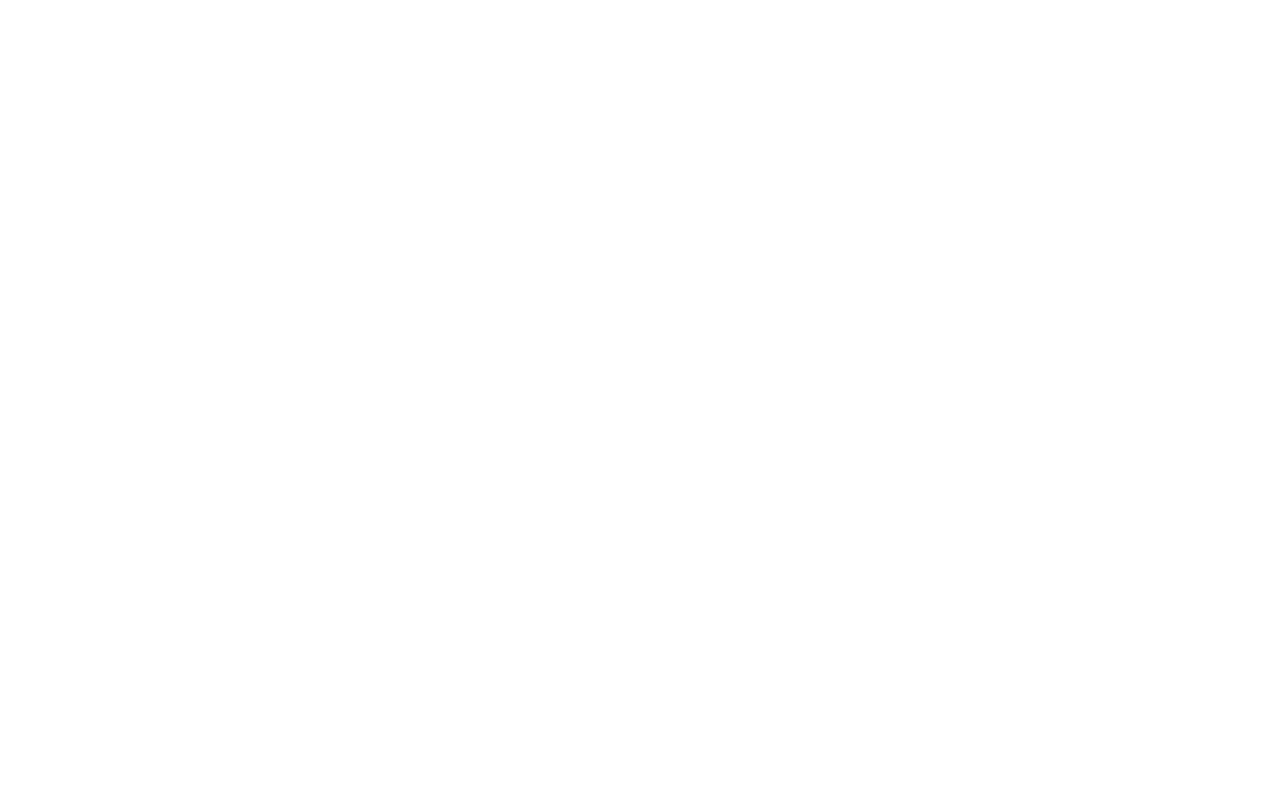
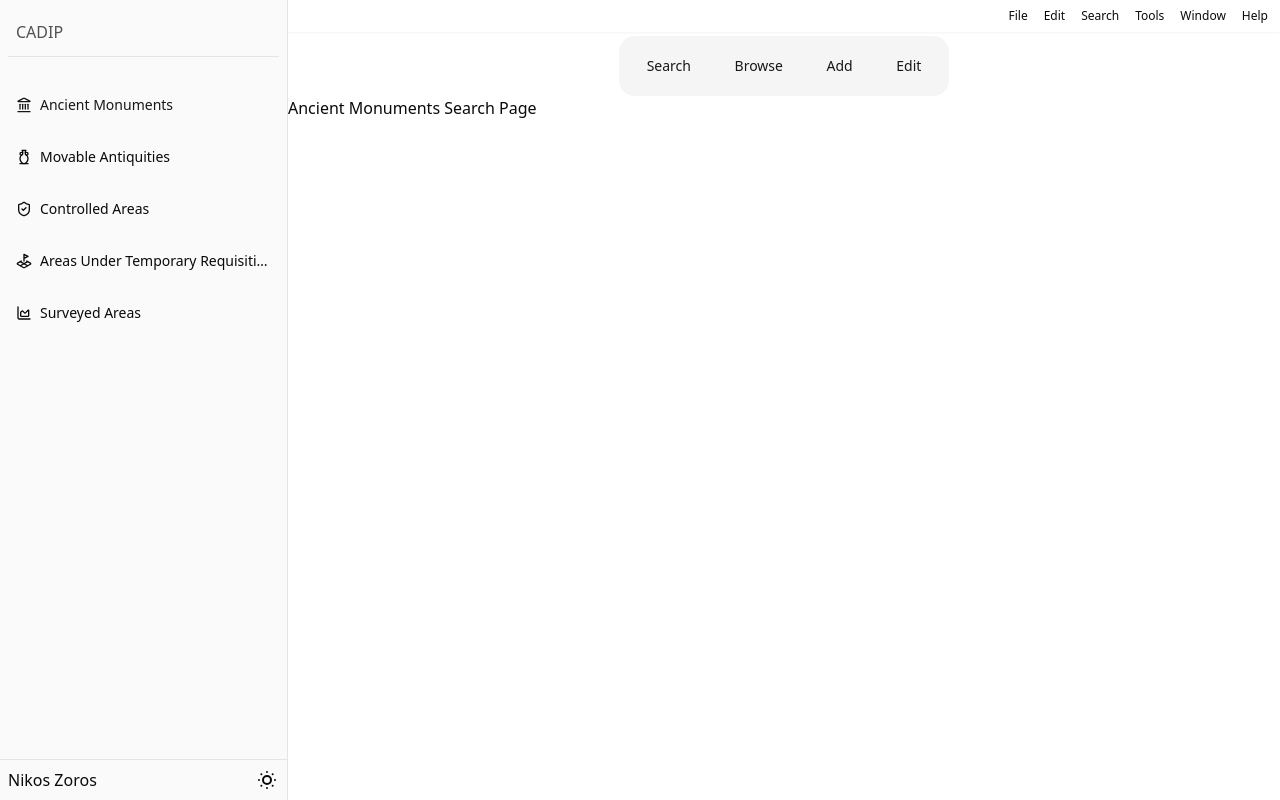
Before and after one commit to NikosZoros3533/CADIP, a React (Vite) app: page /ancient-monuments/search in a window 1280 px wide. Before the commit this address had no page. Built offline with nearby package versions, Linux system fonts and the light colour scheme.

Commit message:
feat: restructure Ancient Monuments routes and components for improved organization and navigation

```diff
--- a/src/App.jsx
+++ b/src/App.jsx
@@ -1,26 +1,41 @@
 import { ThemeProvider } from "./components/theme-provider";
 import { Routes, Route } from "react-router-dom";
 import MainLayout from "@/layouts/MainLayout";
-
-import AncientMonuments from "@/pages/AncientMonuments";
+import AncientMonuments from "@/pages/AncientMonuments/Main";
 import MovableAntiquities from "@/pages/MovableAntiquities";
 import Main from "./pages/Main";
 import ControlledAreas from "./pages/ControlledAreas";
 import AreasUnderReq from "./pages/AreasUnderReq";
 import SurveyedAreas from "./pages/SurveyedAreas";
-
+import AncientMonumentsEditAll from "./pages/AncientMonuments/EditAll";
+import PagesLayout from "./layouts/PagesLayout";
+import AncientMonumentsAdd from "./pages/AncientMonuments/Add";
+import AncientMonumentsSearch from "./pages/AncientMonuments/Search";
 
 function App() {
   return (
     <ThemeProvider defaultTheme="system" storageKey="vite-ui-theme">
       <Routes>
         <Route path="/" element={<MainLayout />}>
-          <Route path="" element={<Main />} />
-          <Route path="ancient-monuments" element={<AncientMonuments />} />
-          <Route path="movable-antiquities" element={< MovableAntiquities/>} />
-          <Route path="controlled-areas" element={<ControlledAreas />} />
-          <Route path="areas-under-temp-requisition" element={<AreasUnderReq />} />
-          <Route path="surveyed-areas" element={<SurveyedAreas />} />
+          <Route index element={<Main />} />
+          <Route element={<PagesLayout />}>
+            <Route path="ancient-monuments">
+              <Route index element={<AncientMonuments />} />
+              <Route path="edit" element={<AncientMonumentsEditAll />} />
+              <Route path="add" element={<AncientMonumentsAdd />} />
+              <Route path="search" element={<AncientMonumentsSearch />} />
+            </Route>
+            <Route
+              path="movable-antiquities"
+              element={<MovableAntiquities />}
+            />
+            <Route path="controlled-areas" element={<ControlledAreas />} />
+            <Route
+              path="areas-under-temp-requisition"
+              element={<AreasUnderReq />}
+            />
+            <Route path="surveyed-areas" element={<SurveyedAreas />} />
+          </Route>
         </Route>
       </Routes>
     </ThemeProvider>
--- a/src/components/app-menubar.jsx
+++ b/src/components/app-menubar.jsx
@@ -16,17 +16,13 @@ import {
   BookType,
   BookOpen,
   MapPin,
-  Landmark,
-  Amphora,
-  LandPlot,
-  ChartArea,
-  ShieldCheck,
   RefreshCw,
   CloudCheck,
   File,
   BookText,
 } from "lucide-react";
 import { SidebarTrigger } from "./ui/sidebar";
+import { entities } from "@/lib/entities";
 
 export default function AppMenubar() {
   return (
@@ -79,26 +75,9 @@ export default function AppMenubar() {
         <MenubarMenu>
           <MenubarTrigger>Search</MenubarTrigger>
           <MenubarContent>
-            <MenubarItem>
-              Ancients Monuments
-              <Landmark />
-            </MenubarItem>
-            <MenubarItem>
-              Movable Antiquities
-              <Amphora />
-            </MenubarItem>
-            <MenubarItem>
-              Controlled Areas
-              <ShieldCheck />
-            </MenubarItem>
-            <MenubarItem>
-              Areas Under Temporary Requisition
-              <LandPlot />
-            </MenubarItem>
-            <MenubarItem>
-              Surveyed Areas
-              <ChartArea />
-            </MenubarItem>
+            {entities.map((entity) => (
+              <MenubarItem key={entity.title} className="flex items-center">{entity.title}<entity.icon/></MenubarItem>)
+            )}
           </MenubarContent>
         </MenubarMenu>
         <MenubarMenu>
--- a/src/components/app-sidebar.jsx
+++ b/src/components/app-sidebar.jsx
@@ -1,13 +1,6 @@
 import { Link, useLocation } from "react-router-dom";
 
-import {
-  Landmark,
-  Amphora,
-  LandPlot,
-  ChartArea,
-  ShieldCheck,
-  X,
-} from "lucide-react";
+import { X } from "lucide-react";
 
 import {
   Sidebar,
@@ -23,34 +16,8 @@ import {
 } from "./ui/sidebar";
 import ThemeSwitch from "./theme-switcher";
 import { Button } from "./ui/button";
+import { entities as items } from "../lib/entities";
 
-const items = [
-  {
-    title: "Ancient Monuments",
-    url: "/ancient-monuments",
-    icon: Landmark,
-  },
-  {
-    title: "Movable Antiquities",
-    url: "/movable-antiquities",
-    icon: Amphora,
-  },
-  {
-    title: "Controlled Areas",
-    url: "/controlled-areas",
-    icon: ShieldCheck,
-  },
-  {
-    title: "Areas Under Temporary Requisition",
-    url: "/areas-under-temp-requisition",
-    icon: LandPlot,
-  },
-  {
-    title: "Surveyed Areas",
-    url: "/surveyed-areas",
-    icon: ChartArea,
-  },
-];
 export default function AppSidebar() {
   const { isMobile, toggleSidebar } = useSidebar();
 
@@ -61,7 +28,14 @@ export default function AppSidebar() {
       <SidebarContent>
         <SidebarGroup>
           <SidebarGroupLabel className="text-base mb-6 py-6 border-b rounded-none flex items-center justify-between">
-            <Link to="/" className={location.pathname === "/" ? "font-bold text-primary" : ""} >CADIP</Link>
+            <Link
+              to="/"
+              className={
+                location.pathname === "/" ? "font-bold text-primary" : ""
+              }
+            >
+              CADIP
+            </Link>
             {isMobile && (
               <Button
                 variant="primary"
@@ -79,7 +53,7 @@ export default function AppSidebar() {
                 <SidebarMenuItem key={item.title} className="py-2">
                   <SidebarMenuButton
                     asChild
-                    isActive={location.pathname === item.url}
+                    isActive={location.pathname.includes(item.url)}
                     onClick={() => {
                       if (isMobile) {
                         toggleSidebar();
--- /dev/null
+++ b/src/layouts/PagesLayout.jsx
@@ -0,0 +1,23 @@
+import { Button } from "@/components/ui/button";
+import { Link, Outlet, useLocation} from "react-router-dom";
+
+export default function PagesLayout() {
+    const location= useLocation();
+    function getParentRoute() {
+        const segments = location.pathname.replace(/^\/+/, "").split("/");
+        return segments.length > 0 ? `/${segments[0]}` : "/";
+    }
+    const parentRoute = getParentRoute();
+  return (
+    <>
+      <div className="flex flex-wrap justify-between p-3 text-lg w-1/3 justify-self-center bg-muted rounded-2xl mt-1">
+          <Button variant="link" asChild><Link to={`${parentRoute}/search`}>Search</Link></Button>
+          <Button variant="link"><Link to={`${parentRoute}`}>Browse</Link></Button>
+          <Button variant="link"><Link to={`${parentRoute}/add`}>Add</Link></Button>
+          <Button variant="link"><Link to={`${parentRoute}/edit`}>Edit</Link></Button>
+
+      </div>
+      <Outlet />
+    </>
+  );
+}
--- /dev/null
+++ b/src/lib/entities.js
@@ -0,0 +1,46 @@
+import {
+  Landmark,
+  Amphora,
+  LandPlot,
+  ChartArea,
+  ShieldCheck,
+} from "lucide-react";
+
+export const entities = [
+  {
+    title: "Ancient Monuments",
+    url: "/ancient-monuments",
+    editUrl: "/ancient-monuments/edit",
+    icon: Landmark,
+    description: "Search for ancient monuments in the system.",
+  },
+  {
+    title: "Movable Antiquities",
+    url: "/movable-antiquities",
+    editUrl: "/movable-antiquities/edit",
+    icon: Amphora,
+    description: "Search for movable antiquities in the system.",
+  },
+  {
+    title: "Controlled Areas",
+    url: "/controlled-areas",
+    editUrl: "/controlled-areas/edit",
+    icon: ShieldCheck,
+    description: "Search for controlled areas in the system.",
+  },
+  {
+    title: "Areas Under Temporary Requisition",
+    url: "/areas-under-temp-requisition",
+    editUrl: "/areas-under-temp-requisition/edit",
+    icon: LandPlot,
+    description: "Search for areas under temporary requisition in the system.",
+  },
+  {
+    title: "Surveyed Areas",
+    url: "/surveyed-areas",
+    editUrl: "/surveyed-areas/edit",
+    icon: ChartArea,
+    description: "Search for surveyed areas in the system.",
+  },
+
+];
--- a/src/pages/AncientMonuments.jsx
+++ /dev/null
@@ -1,7 +0,0 @@
-import React from 'react'
-
-export default function AncientMonuments() {
-  return (
-    <div className="p-4 text-lg">This is Ancient Monuments</div>
-  )
-}
--- /dev/null
+++ b/src/pages/AncientMonuments/Add.jsx
@@ -0,0 +1,7 @@
+import React from 'react'
+
+export default function AncientMonumentsAdd() {
+  return (
+    <div>Add an Ancient Monument</div>
+  )
+}
--- /dev/null
+++ b/src/pages/AncientMonuments/EditAll.jsx
@@ -0,0 +1,7 @@
+import React from 'react'
+
+export default function AncientMonumentsEditAll() {
+  return (
+    <div>Ancient Monuments Edit All page</div>
+  )
+}
--- /dev/null
+++ b/src/pages/AncientMonuments/Main.jsx
@@ -0,0 +1,5 @@
+import React from "react";
+
+export default function AncientMonuments() {
+  return <div className="p-4 text-lg">This is Ancient Monuments Home</div>;
+}
--- /dev/null
+++ b/src/pages/AncientMonuments/Search.jsx
@@ -0,0 +1,7 @@
+import React from 'react'
+
+export default function AncientMonumentsSearch() {
+  return (
+    <div>Ancient Monuments Search Page</div>
+  )
+}
```
